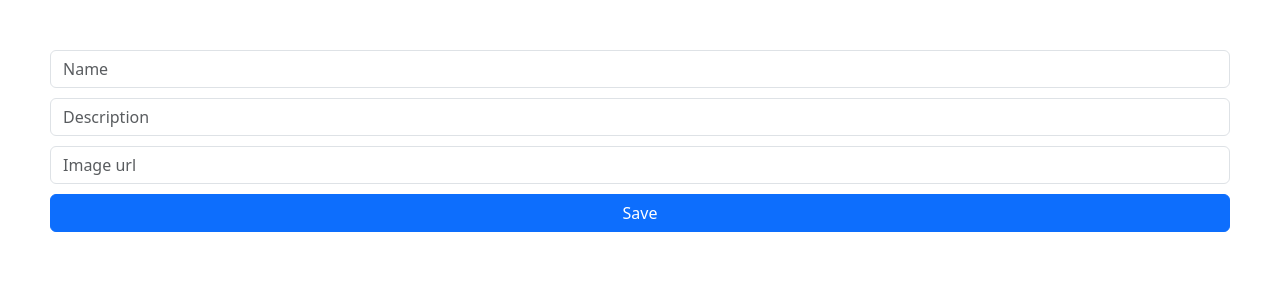
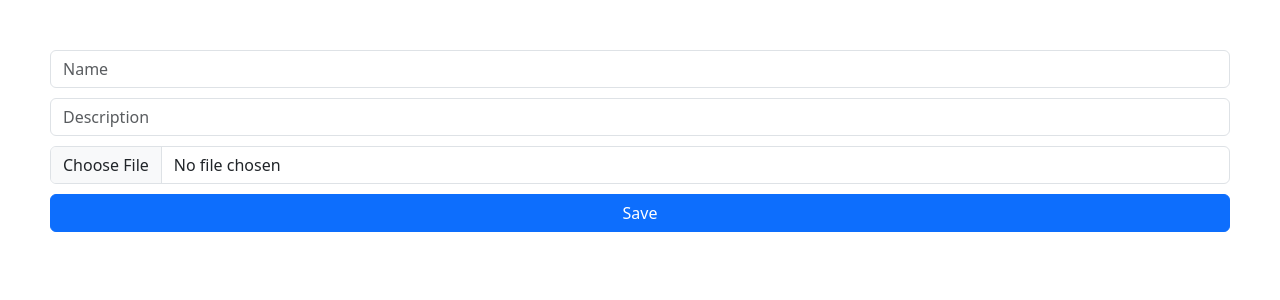
Before and after one commit to serhiiherasymiuk/my-app, a React (Create React App) app: page /category/edit/1 in a window 1280 px wide. Shown: the top 300 px of the page. Built offline with nearby package versions, Linux system fonts and the light colour scheme; no server answers.

Commit message:
Added work with Category image file

```diff
--- a/src/components/category/create/CategoryCreate.tsx
+++ b/src/components/category/create/CategoryCreate.tsx
@@ -16,7 +16,7 @@ export const CategoryCreate = () => {
 
   const initialValues: ICategoryCreate = {
     name: "",
-    image: "",
+    image: null,
     description: "",
   };
 
@@ -37,16 +37,18 @@ export const CategoryCreate = () => {
     description: Yup.string()
       .required("Description is required")
       .max(4000, "Description must be smaller"),
-    image: Yup.string()
-      .required("Image URL is required")
-      .url("Invalid URL format"),
+    image: Yup.mixed().required("Image is required"),
   });
 
   const handleSubmit = async (values: ICategoryCreate) => {
     try {
       await categorySchema.validate(values);
 
-      const response = await http_common.post("api/category", values);
+      const response = await http_common.post("api/category", values, {
+        headers: {
+          "Content-Type": "multipart/form-data",
+        },
+      });
 
       dispatch(addCategory(response.data));
     } catch (error) {
@@ -61,7 +63,7 @@ export const CategoryCreate = () => {
         onSubmit={handleSubmit}
         validationSchema={categorySchema}
       >
-        {({ errors, touched }) => (
+        {({ errors, touched, setFieldValue }) => (
           <Form>
             <div className="form-group">
               <Field
@@ -98,15 +100,22 @@ export const CategoryCreate = () => {
               />
             </div>
             <div className="form-group">
-              <Field
-                type="text"
+              <input
+                type="file"
                 className={`form-control ${
                   errors.image && touched.image ? "is-invalid" : ""
                 }`}
-                placeholder="Image url"
+                placeholder="Image file"
                 name="image"
-                aria-label="Image url"
+                aria-label="Image file"
                 aria-describedby="basic-addon2"
+                onChange={(event) => {
+                  const file =
+                    event.currentTarget.files && event.currentTarget.files[0];
+                  if (file) {
+                    setFieldValue("image", file);
+                  }
+                }}
               />
               <ErrorMessage
                 name="image"
@@ -114,6 +123,7 @@ export const CategoryCreate = () => {
                 className="invalid-feedback"
               />
             </div>
+
             <button type="submit" className="btn btn-primary">
               Create
             </button>
--- a/src/components/category/edit/CategoryEdit.tsx
+++ b/src/components/category/edit/CategoryEdit.tsx
@@ -20,9 +20,8 @@ export const CategoryEdit = () => {
   const dispatch = useDispatch();
 
   const [initialValues, setInitialValues] = useState<ICategoryEdit>({
-    id: id ? Number(id) : 0,
     name: "",
-    image: "",
+    image: null,
     description: "",
   });
 
@@ -44,15 +43,22 @@ export const CategoryEdit = () => {
     description: Yup.string()
       .required("Description is required")
       .max(4000, "Description must be smaller"),
-    image: Yup.string()
-      .required("Image URL is required")
-      .url("Invalid URL format"),
+    image: Yup.mixed().required("Image is required"),
   });
 
   const handleEdit = async (values: ICategoryEdit) => {
+    console.log(values);
     try {
       await categorySchema.validate(values);
-      const response = await http_common.post(`api/category/edit${id}`, values);
+      const response = await http_common.post(
+        `api/category/edit/${id}`,
+        values,
+        {
+          headers: {
+            "Content-Type": "multipart/form-data",
+          },
+        }
+      );
       dispatch(editCategory(response));
       navigate("/");
     } catch (error) {
@@ -80,7 +86,7 @@ export const CategoryEdit = () => {
         validationSchema={categorySchema}
         enableReinitialize={true}
       >
-        {({ errors, touched }) => (
+        {({ errors, touched, setFieldValue }) => (
           <Form>
             <div className="form-group">
               <Field
@@ -117,15 +123,22 @@ export const CategoryEdit = () => {
               />
             </div>
             <div className="form-group">
-              <Field
-                type="text"
+              <input
+                type="file"
                 className={`form-control ${
                   errors.image && touched.image ? "is-invalid" : ""
                 }`}
-                placeholder="Image url"
+                placeholder="Image file"
                 name="image"
-                aria-label="Image url"
+                aria-label="Image file"
                 aria-describedby="basic-addon2"
+                onChange={(event) => {
+                  const file =
+                    event.currentTarget.files && event.currentTarget.files[0];
+                  if (file) {
+                    setFieldValue("image", file);
+                  }
+                }}
               />
               <ErrorMessage
                 name="image"
--- a/src/interfaces/category.ts
+++ b/src/interfaces/category.ts
@@ -7,13 +7,12 @@ export interface ICategory {
 
 export interface ICategoryCreate {
   name: string;
-  image: string;
+  image: File | null;
   description: string;
 }
 
 export interface ICategoryEdit {
-  id: number;
   name: string;
-  image: string;
+  image: File | null;
   description: string;
 }
```
